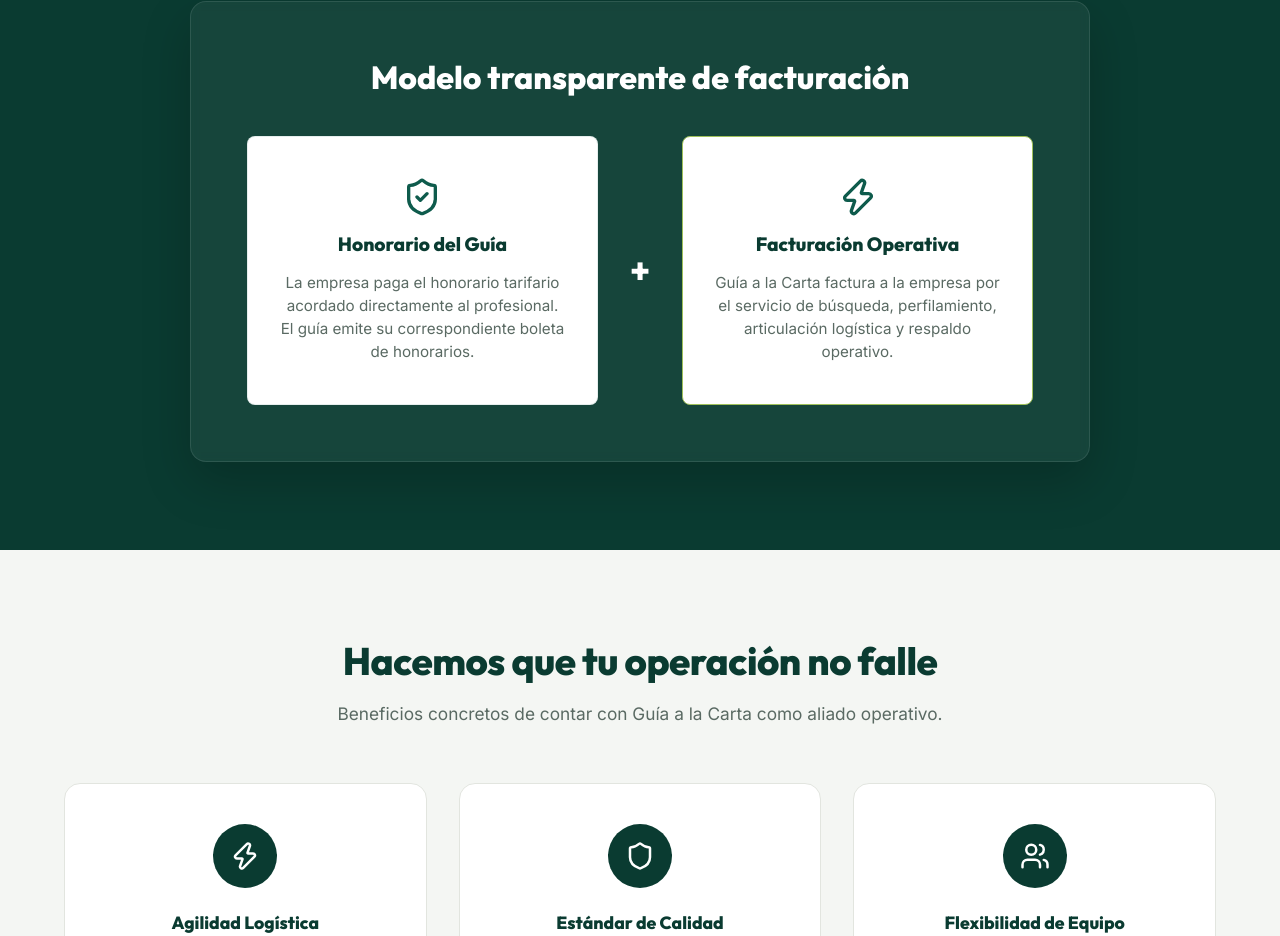
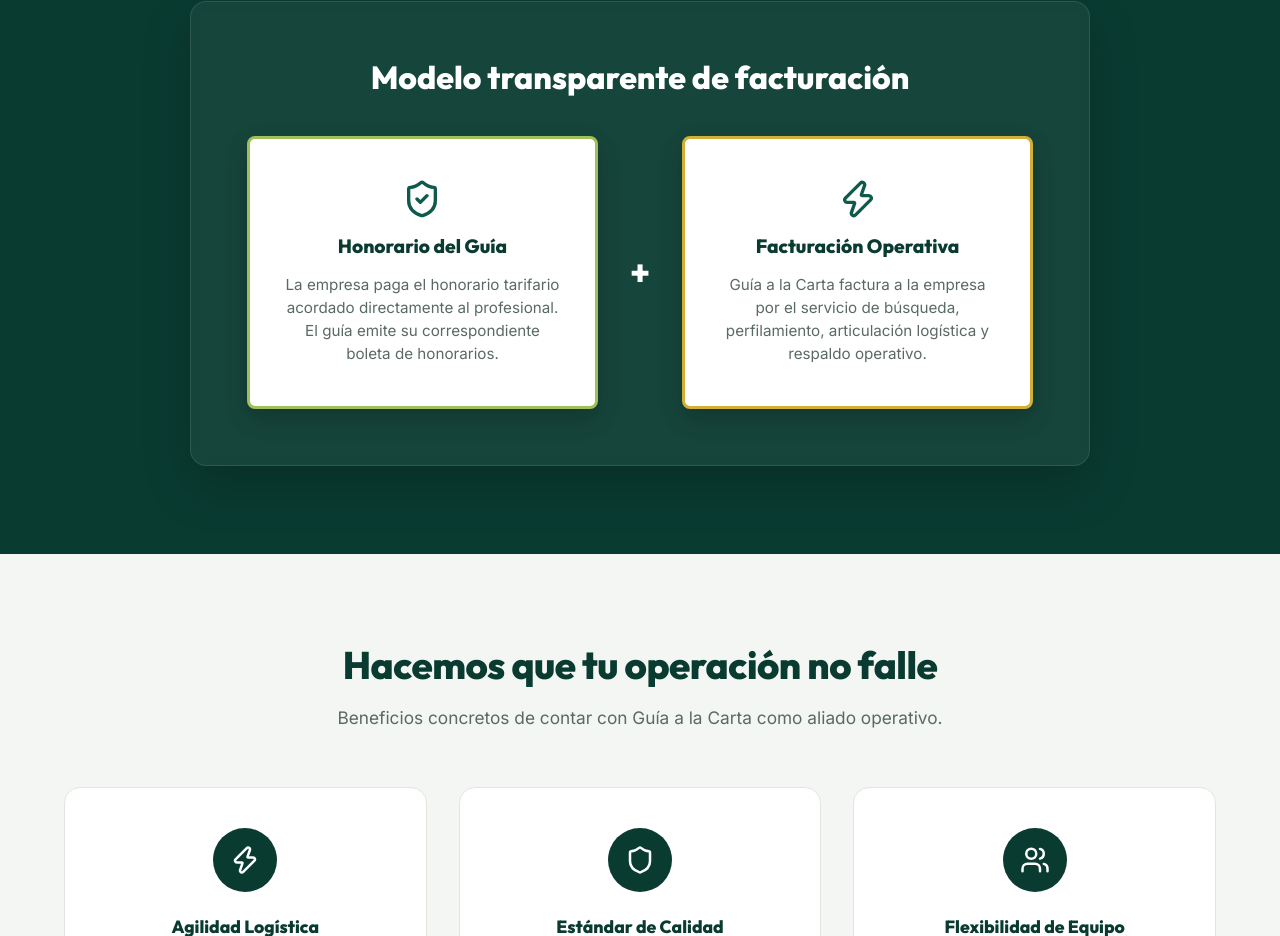
Before and after one commit to guiaalacartaoficial/guia-a-la-carta-web, a React (Vite) app: page /servicios in a window 1280 px wide. Shown: the part 7275-8211 px from the top of the page. Built offline with nearby package versions, Linux system fonts and the light colour scheme; no server answers.

Commit message:
style: marcos decorativos en tarjetas de modalidad comercial

```diff
--- a/src/pages/Servicios.css
+++ b/src/pages/Servicios.css
@@ -663,13 +663,18 @@
   padding: 2.5rem 2rem;
   background: var(--c-surface);
   border-radius: var(--radius-md);
-  border: 1px solid rgba(14, 91, 76, 0.1);
+  border: 3px solid var(--c-accent); /* Marco decorativo notable */
   display: flex;
   flex-direction: column;
   align-items: center;
+  box-shadow: 0 10px 25px rgba(0, 0, 0, 0.2);
+  transition: transform 0.3s ease;
+}
+.commercial-item:hover {
+  transform: scale(1.03);
 }
 .commercial-item.accent {
-  border-color: var(--c-accent);
+  border-color: var(--b2b-gold); /* Marco dorado para la facturación operativa */
   background: white;
   color: var(--c-text-main);
 }
```
